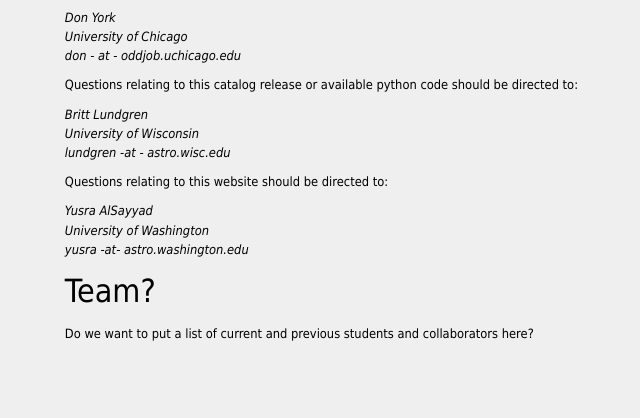
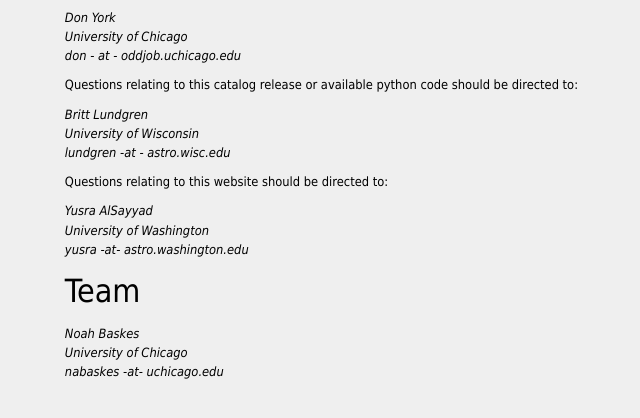
Before and after one commit to yalsayyad/sdss-qsoals-web, a PHP site: page /contact.php in a window 1280 px wide. Shown: the part 255-673 px from the top of the page, without its empty margins (360-1000 px from the left). Run offline with PHP 8.4, Linux system fonts and the light colour scheme; some libraries are stand-ins or nearby versions; some web fonts are replaced.

Commit message:
Added myself to contact.php

```diff
--- a/contact.php
+++ b/contact.php
@@ -53,6 +53,12 @@ require_once 'includes/funcs.inc';
 	</address>
 </p>
 
-<h2> Team? </h2>
+<h2> Team </h2>
 <section id="team">
-Do we want to put a list of current and previous students and collaborators here?
+<address>
+  <p>
+          Noah Baskes<br />
+          University of Chicago <br />
+          nabaskes -at- uchicago.edu
+  </p>
+</address>
```
